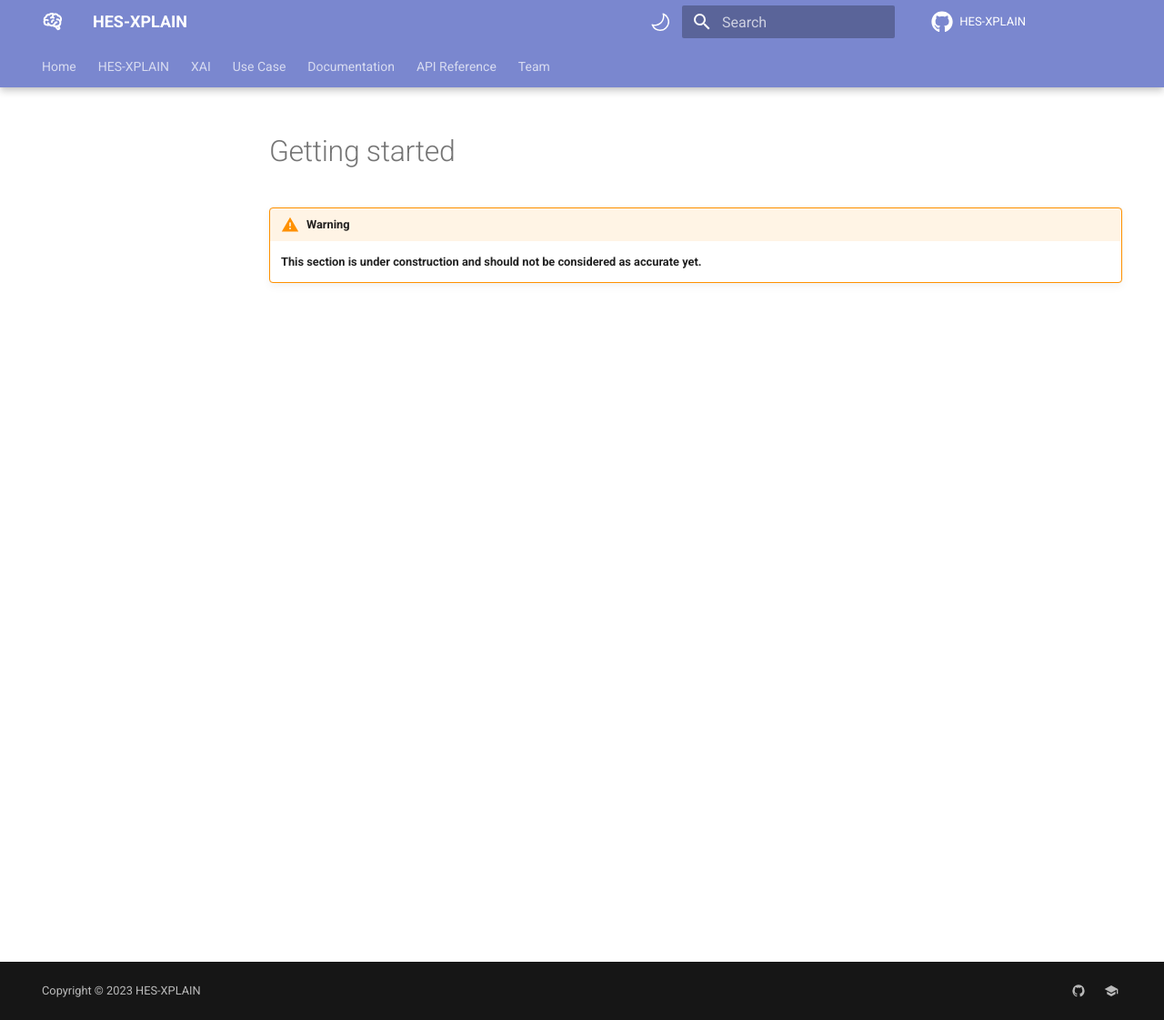
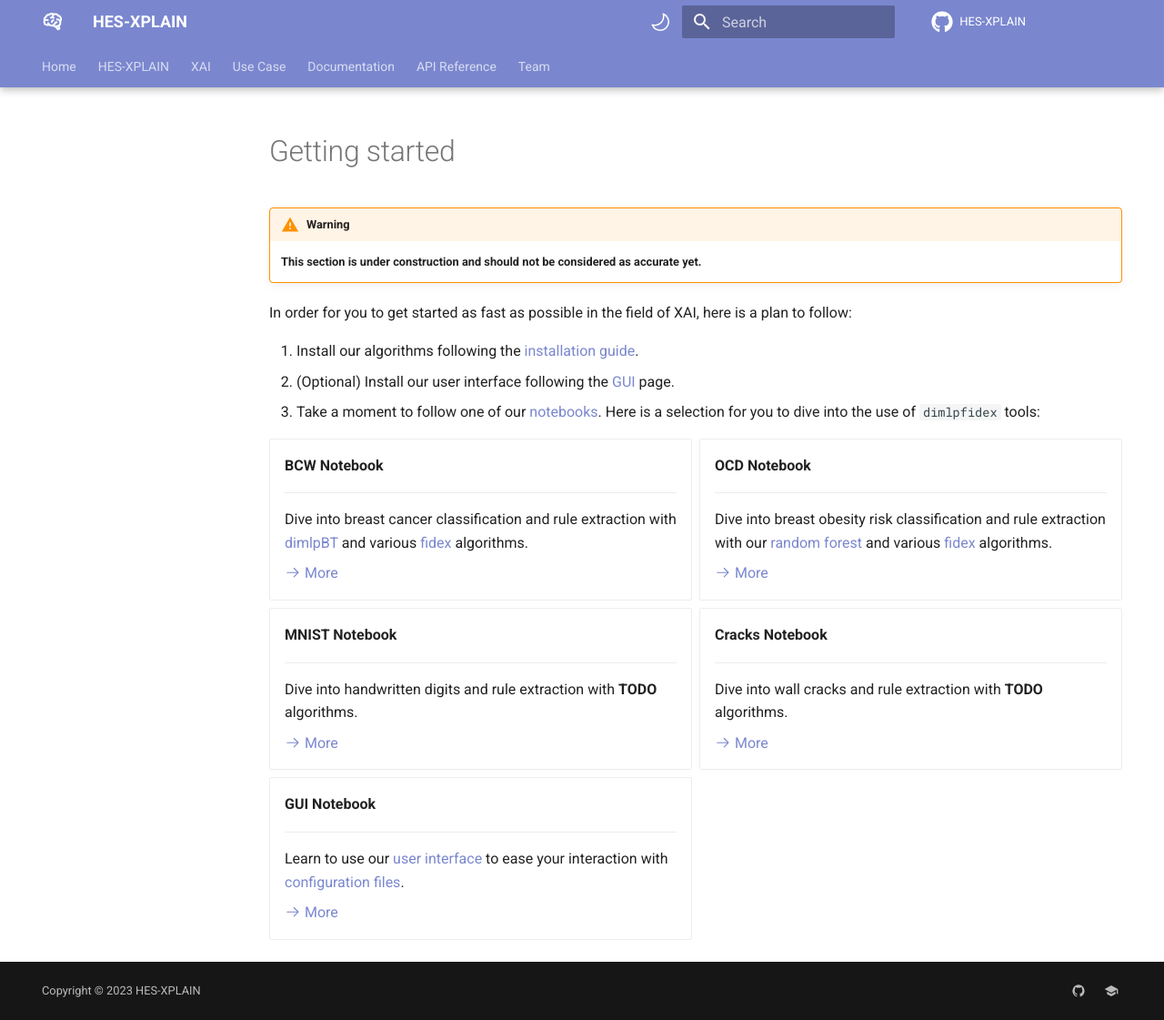
Before and after one commit to HES-XPLAIN/hes-xplain.github.io, an MkDocs documentation site: the page built from docs/documentation/getting-started.md, in a window 1280 px wide and 1121 px high. Shown: the whole window at 91% size. Built offline with MkDocs 1.6.1 and Material for MkDocs 9.7.7, drawn with Linux system fonts in a browser that asks for light colours; comment, search, counter and statistics services are not loaded.

Commit message:
Added a partial getting-started guide, links and text to be done

```diff
--- a/docs/documentation/getting-started.md
+++ b/docs/documentation/getting-started.md
@@ -2,3 +2,53 @@
 
 !!!Warning
     **This section is under construction and should not be considered as accurate yet.**
+
+In order for you to get started as fast as possible in the field of XAI, here is a plan to follow:
+
+1. Install our algorithms following the [installation guide](installation-guide.md).
+2. (Optional) Install our user interface following the [GUI](gui.md) page.
+3. Take a moment to follow one of our [notebooks](). Here is a selection for you to dive into the use of `dimlpfidex` tools:
+
+<div class="grid cards" markdown>
+
+-   **BCW Notebook**
+
+    ---
+
+    Dive into breast cancer classification and rule extraction with [dimlpBT](algorithms/dimlp/dimlpBT.md) and various [fidex](algorithms/fidex/overview.md) algorithms.
+
+    [:octicons-arrow-right-24: More](#TODO)
+
+-   **OCD Notebook**
+
+    ---
+
+    Dive into breast obesity risk classification and rule extraction with our [random forest](algorithms/training-methods/randforeststrn.md) and various [fidex](algorithms/fidex/overview.md) algorithms.
+
+    [:octicons-arrow-right-24: More](#TODO)
+
+-   **MNIST Notebook**
+
+    ---
+
+    Dive into handwritten digits and rule extraction with **TODO** algorithms.
+
+    [:octicons-arrow-right-24: More](#TODO)
+
+-   **Cracks Notebook**
+
+    ---
+
+    Dive into wall cracks and rule extraction with **TODO** algorithms.
+
+    [:octicons-arrow-right-24: More](#TODO)
+
+-   **GUI Notebook**
+
+    ---
+
+    Learn to use our [user interface](gui.md) to ease your interaction with [configuration files](file-formats/json-configuration-files.md).
+
+    [:octicons-arrow-right-24: More](#TODO)
+
+</div>
```
